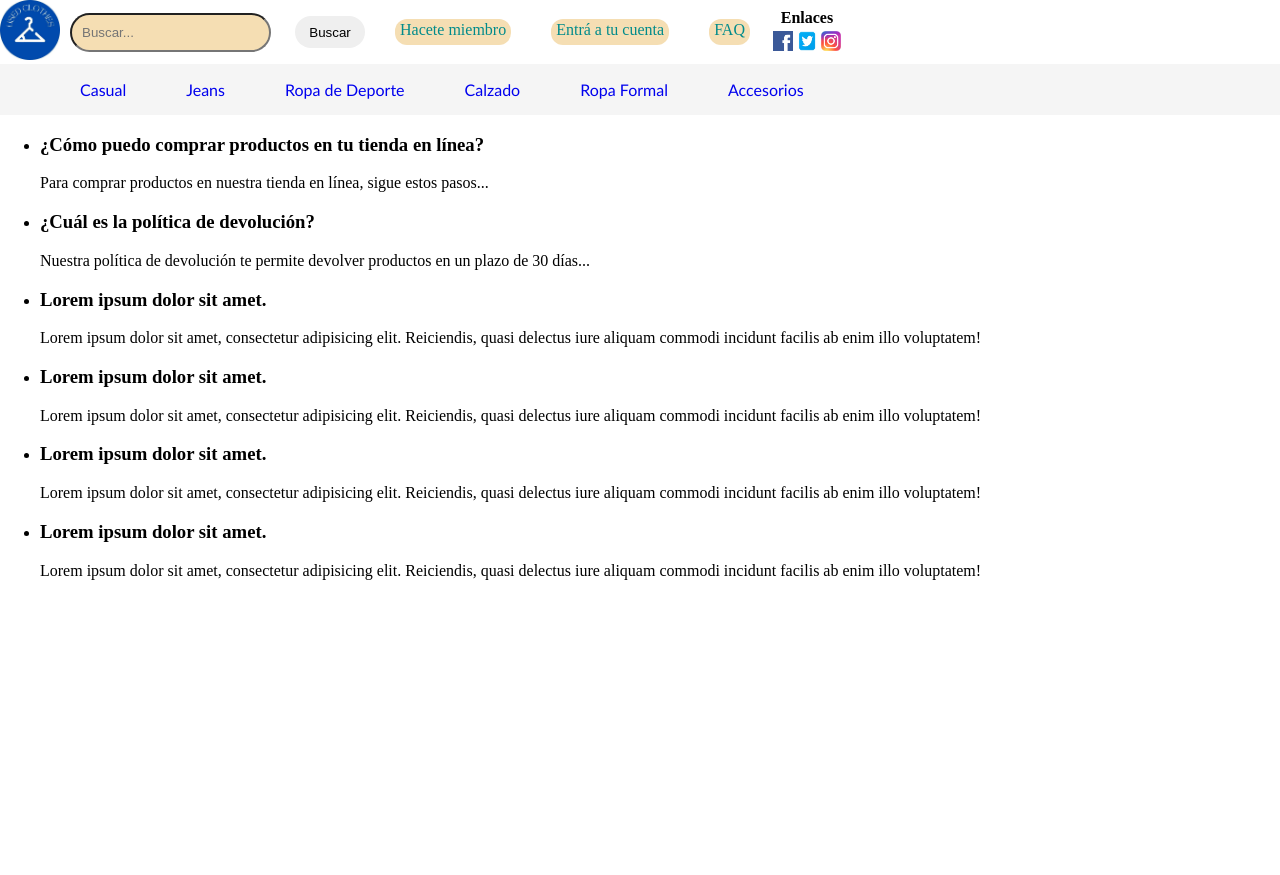
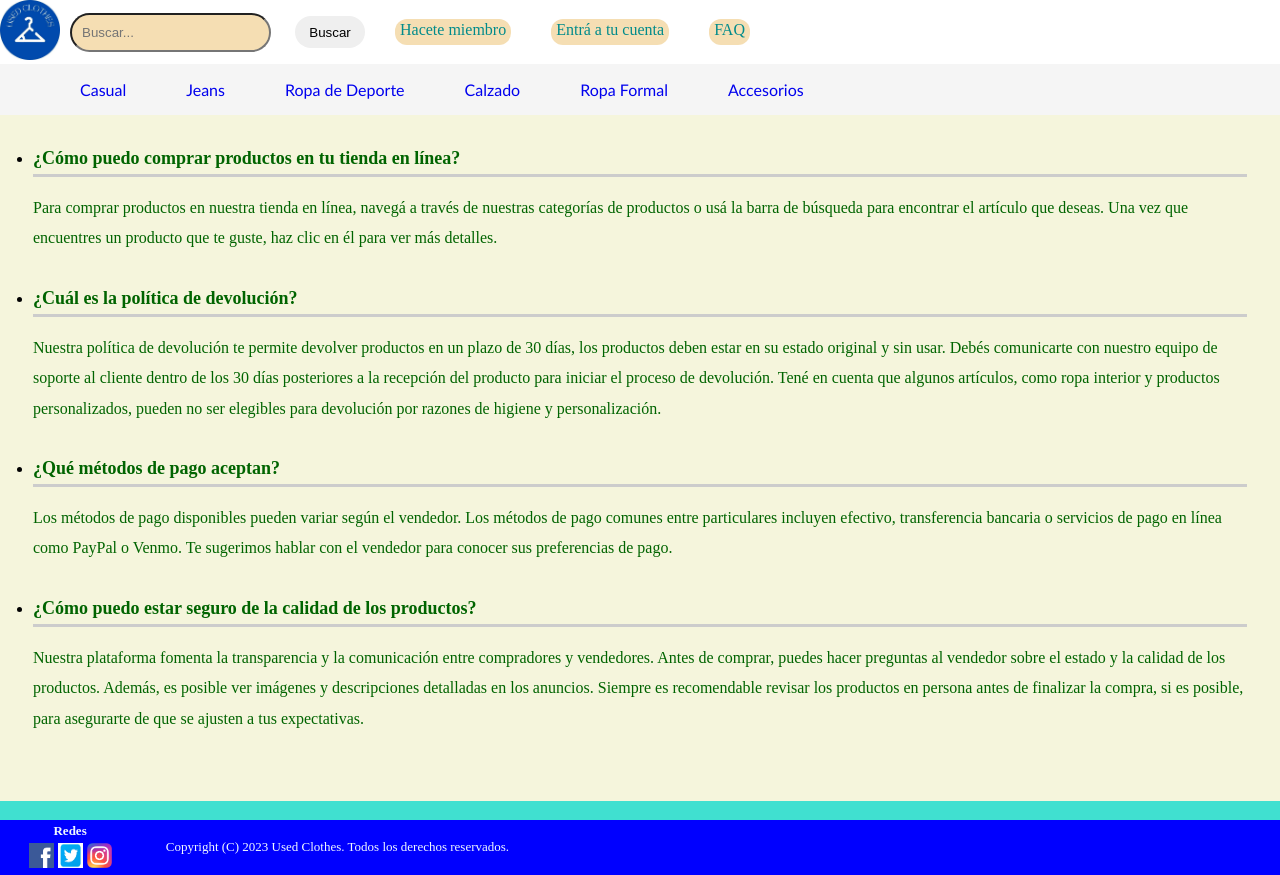
Before and after one commit to federicodavidb/tg23sep2023, a plain HTML site: page faq.html in a window 1280 px wide. Before the commit the page ends 800 px from the top, so only its background shows below. Drawn offline with Linux system fonts and the light colour scheme; a web font is replaced by a local one.

Commit message:
23 oct 22:21

```diff
--- a/css/estilos.css
+++ b/css/estilos.css
@@ -321,3 +321,27 @@ footer table {
     color: darkblue;
     font-family: Cambria, Cochin, Georgia, Times, 'Times New Roman', serif;
 }
+
+
+/* F A Q */
+
+#faq {
+    background-color: beige;
+    margin: 0;
+    padding: 33px;
+    font-family: 'Snippet', serif;
+}
+
+#faq li h3 {
+    font-size: 18px;
+    color: darkgreen;
+    margin: 0;
+    cursor: pointer;
+    border-bottom: 3px solid #ccc;
+    padding-bottom: 5px;
+}
+
+#faq li p {
+    color: darkgreen;
+    line-height: 1.9;
+}
--- a/faq.html
+++ b/faq.html
@@ -3,8 +3,12 @@
 <head>
     <meta charset="UTF-8">
     <meta name="viewport" content="width=device-width, initial-scale=1.0">
-    <title>Preguntas frecuentes</title>
+    <title>Used Clothes</title>
+    <link rel="icon" href="img/photo.jpg">
     <link rel="stylesheet" href="css/estilos.css">
+    <link rel="preconnect" href="https://fonts.googleapis.com">
+    <link rel="preconnect" href="https://fonts.gstatic.com" crossorigin>
+    <link href="https://fonts.googleapis.com/css2?family=Snippet&display=swap" rel="stylesheet">
 </head>
 <body>
 
@@ -14,25 +18,12 @@
         </a>
         <form action="/buscar" method="get">
             <input type="text" class="busqueda" name="q" placeholder="Buscar...">
-            <input type="submit" value="Buscar" class="busquedaboton">
+            <a href="index.html"><input type="submit" value="Buscar" class="busquedaboton">
+            </a>
         </form>
         <a href="registro.html"><p id="newuser" class="botonHeader">Hacete miembro</p></a>
-        <p id="login" class="botonHeader">Entrá a tu cuenta</p>
+        <a href="login.html"><p id="login" class="botonHeader">Entrá a tu cuenta</p></a>
         <a href="faq.html" ><p class="botonHeader">FAQ</p></a>
-
-
-        <table>
-            <tr>
-            <th colspan="3">Enlaces</th>
-            </tr>
-            <tr>
-                <th><a href="https://www.facebook.com/"><img src="img/Facebook_logo_36x36.svg.png" height="20px" width="20px" alt="face"></a></th>
-                <th><a href="https://twitter.com/"><img src="img/twitter-logo-60f963b117578-sej-552x488 (1).webp" height="20px" width="20px" alt="insta"></a></th>
-                <th><a href="https://www.instagram.com/"><img src="img/Instagram_logo_2016.svg.webp" height="20px" width="twitter" alt="face"></a></th>
-            </tr>
-
-        </table>
-
     </header>
 
     <nav class="horizontal-list">
@@ -49,30 +40,65 @@
     <ul id="faq">
         <li>
             <h3>¿Cómo puedo comprar productos en tu tienda en línea?</h3>
-            <p>Para comprar productos en nuestra tienda en línea, sigue estos pasos...</p>
+            <p>
+                Para comprar productos en nuestra tienda en línea,
+                navegá a través de nuestras categorías de productos o usá la barra de búsqueda para encontrar el artículo que deseas.
+                Una vez que encuentres un producto que te guste, haz clic en él para ver más detalles.
+            </p>
         </li>
+        <br>
         <li>
             <h3>¿Cuál es la política de devolución?</h3>
-            <p>Nuestra política de devolución te permite devolver productos en un plazo de 30 días...</p>
+            <p>
+                Nuestra política de devolución te permite devolver productos en un plazo de 30 días, los productos deben estar en su estado original y sin usar.
+                Debés comunicarte con nuestro equipo de soporte al cliente dentro de los 30 días posteriores a la recepción del producto para iniciar el proceso de devolución.
+                Tené en cuenta que algunos artículos, como ropa interior y productos personalizados, pueden no ser elegibles para devolución por razones de higiene y personalización.
+            </p>
         </li>
+        <br>
         <li>
-        <h3>Lorem ipsum dolor sit amet.</h3>
-        <p>Lorem ipsum dolor sit amet, consectetur adipisicing elit. Reiciendis, quasi delectus iure aliquam commodi incidunt facilis ab enim illo voluptatem!</p>
+            <h3>¿Qué métodos de pago aceptan?</h3>
+            <p>
+                Los métodos de pago disponibles pueden variar según el vendedor.
+                Los métodos de pago comunes entre particulares incluyen efectivo, transferencia bancaria o servicios de pago en línea como PayPal o Venmo.
+                Te sugerimos hablar con el vendedor para conocer sus preferencias de pago.
+            </p>
         </li>
+        <br>
         <li>
-            <h3>Lorem ipsum dolor sit amet.</h3>
-            <p>Lorem ipsum dolor sit amet, consectetur adipisicing elit. Reiciendis, quasi delectus iure aliquam commodi incidunt facilis ab enim illo voluptatem!</p>
-            </li>
-            <li>
-                <h3>Lorem ipsum dolor sit amet.</h3>
-                <p>Lorem ipsum dolor sit amet, consectetur adipisicing elit. Reiciendis, quasi delectus iure aliquam commodi incidunt facilis ab enim illo voluptatem!</p>
-                </li>
-                <li>
-                    <h3>Lorem ipsum dolor sit amet.</h3>
-                    <p>Lorem ipsum dolor sit amet, consectetur adipisicing elit. Reiciendis, quasi delectus iure aliquam commodi incidunt facilis ab enim illo voluptatem!</p>
-                    </li>
+            <h3>¿Cómo puedo estar seguro de la calidad de los productos?</h3>
+            <p>
+                Nuestra plataforma fomenta la transparencia y la comunicación entre compradores y vendedores.
+                Antes de comprar, puedes hacer preguntas al vendedor sobre el estado y la calidad de los productos.
+                Además, es posible ver imágenes y descripciones detalladas en los anuncios.
+                Siempre es recomendable revisar los productos en persona antes de finalizar la compra, si es posible, para asegurarte de que se ajusten a tus expectativas.
+            </p>
+        </li>
+        <br>
+    </ul>
 
-    </ul>
+
+
+    <div id="prefooter">
+
+
+    </div>
+
+
+
+    <footer>
+        <table>
+            <tr>
+            <th colspan="3">Redes</th>
+            </tr>
+            <tr>
+                <th><a href="https://www.facebook.com/"><img src="img/Facebook_logo_36x36.svg.png" height="25px" width="25px" alt="face"></a></th>
+                <th><a href="https://twitter.com/"><img src="img/twitter-logo-60f963b117578-sej-552x488 (1).webp" height="25px" width="25px" alt="insta"></a></th>
+                <th><a href="https://www.instagram.com/"><img src="img/Instagram_logo_2016.svg.webp" height="25px" width="25px" alt="face"></a></th>
+            </tr>
+        </table>
+        <p>Copyright (C) 2023 Used Clothes. Todos los derechos reservados. </p>
+    </footer>
 
 
 </body>
```
Also changed, not shown: accesorios.html (+27 -16 lines), calzado.html (+27 -12 lines), casual.html (+16 -15 lines), deporte.html (+27 -12 lines), formal.html (+26 -12 lines), jeans.html (+26 -13 lines).
